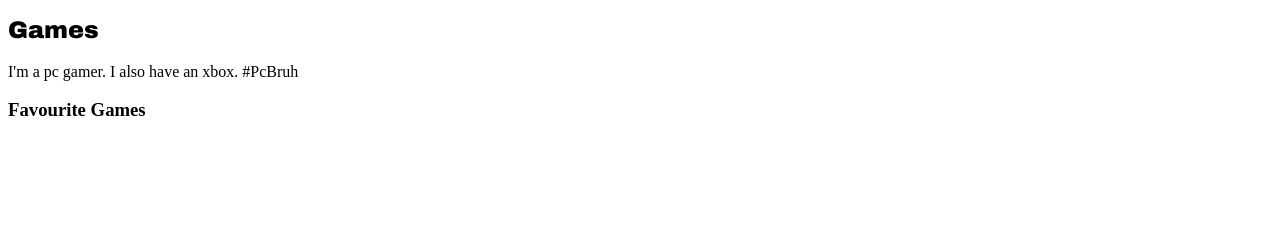
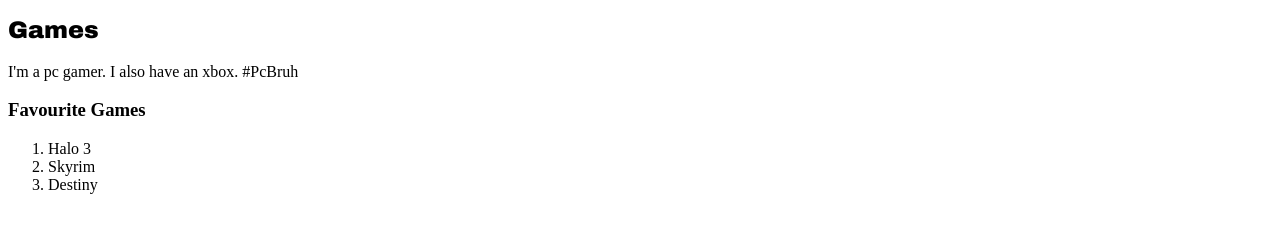
Before and after one commit to mcoulter812/matthew-website, a plain HTML site: page games.html in a window 1280 px wide. Shown: the part 127-360 px from the top of the page. Drawn offline with Linux system fonts and the light colour scheme.

Commit message:
added a list of games

```diff
--- a/games.html
+++ b/games.html
@@ -16,5 +16,10 @@
 <h2>Games</h2>
 <p>I'm a pc gamer. I also have an xbox. #PcBruh</p>
 <h3>Favourite Games</h3>
+		<ol>
+			<li>Halo 3</li>
+			<li>Skyrim</li>
+			<li>Destiny</li>
+	 	</ol>
 </body>
 </html>
```
